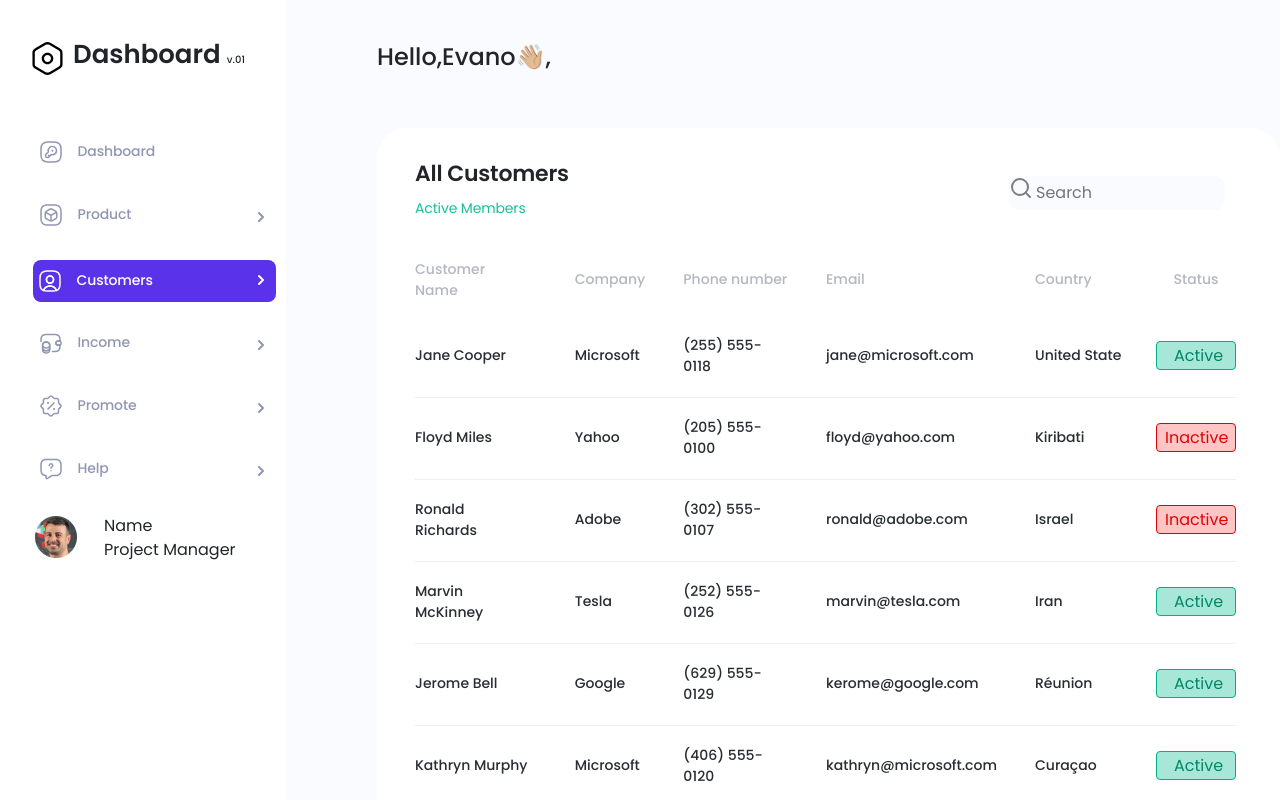
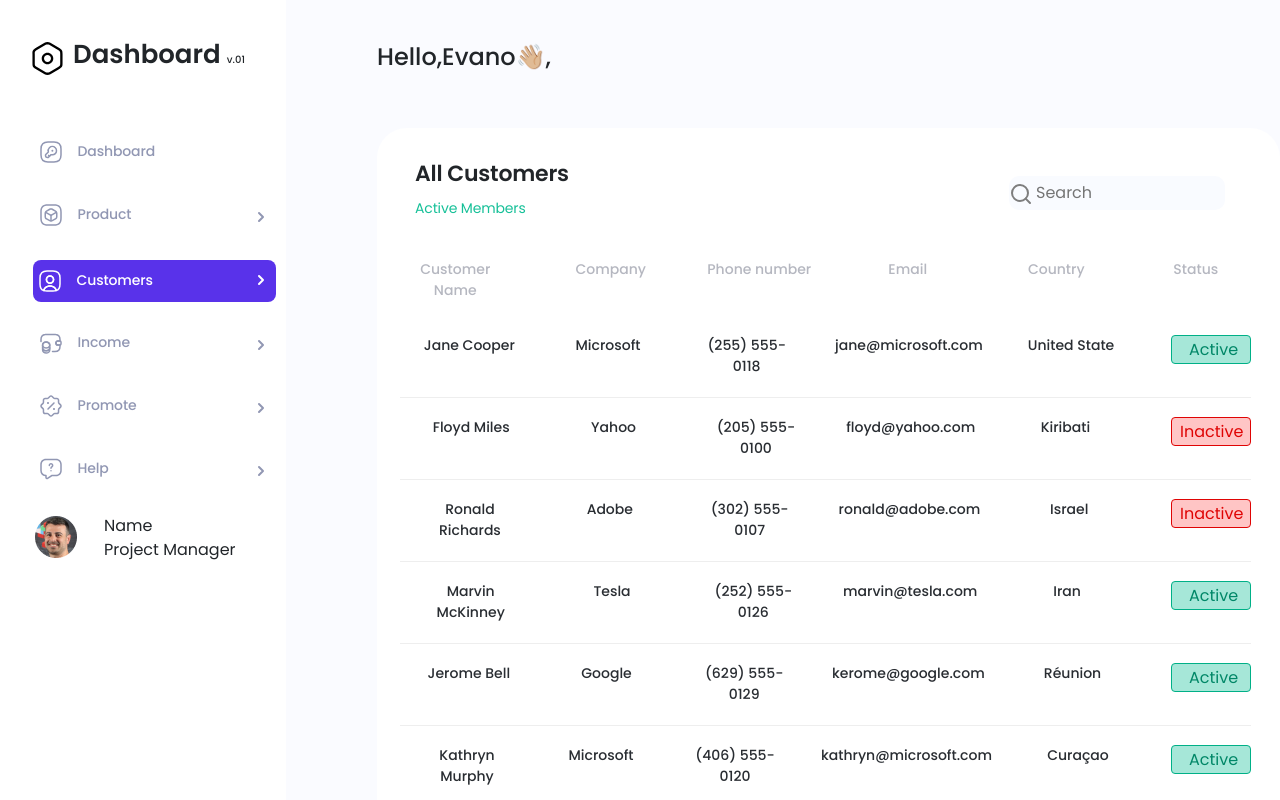
Before and after one commit to Totemy/dashboard-app, a Vue app: page / in a window 1280 px wide. Shown: the top 800 px of the page. Built offline with nearby package versions, Linux system fonts and the light colour scheme.

Commit message:
Restyle of table first generate

```diff
--- a/src/components/Customers.vue
+++ b/src/components/Customers.vue
@@ -18,24 +18,25 @@
     </div>
 
     <div class="table-wrapper table-responsive">
-      <table class="table">
-        <tr>
-          <th scope="col">Customer Name</th>
-          <th scope="col">Company</th>
-          <th scope="col">Phone number</th>
-          <th scope="col">Email</th>
-          <th scope="col">Country</th>
-          <th scope="col">Status</th>
-        </tr>
-        <tr v-for="(product, index) in products" :key="index">
-          <td>
+      <div class="table">
+        <div class="row">
+          <div class="col table__th">Customer Name</div>
+          <div class="col table__th">Company</div>
+          <div class="col table__th">Phone number</div>
+          <div class="col table__th">Email</div>
+          <div class="col table__th">Country</div>
+          <div class="col table__th">Status</div>
+        </div>
+        <div class="row" v-for="(product, index) in products" :key="index">
+          <TableHeader class=" col d-none"></TableHeader>
+          <div class="col table__td">
             {{ product.name }}
-          </td>
-          <td>{{ product.company }}</td>
-          <td>{{ product.phone }}</td>
-          <td>{{ product.email }}</td>
-          <td>{{ product.country }}</td>
-          <td>
+          </div>
+          <div class="col table__td">{{ product.company }}</div>
+          <div class="col table__td">{{ product.phone }}</div>
+          <div class="col table__td">{{ product.email }}</div>
+          <div class="col table__td">{{ product.country }}</div>
+          <div class="col table__td">
             <button
               class="btn"
               :class="{
@@ -45,9 +46,9 @@
             >
               {{ product.status }}
             </button>
-          </td>
-        </tr>
-      </table>
+          </div>
+        </div>
+      </div>
     </div>
     <div class="page__header">
       <div class="page__info">Showing data 1 to 8 of 256K entries</div>
@@ -89,8 +90,12 @@
   </div>
 </template>
 <script>
+import TableHeader from "@/components/TableHeader.vue";
 import productsData from "@/json/products.json";
 export default {
+  components: {
+    TableHeader
+  },
   data() {
     return {
       products: []
--- /dev/null
+++ b/src/components/TableHeader.vue
@@ -0,0 +1,24 @@
+<template>
+  <div class="table">
+    <div>
+      <div class="col-lg-12">
+        Customer Name
+      </div>
+      <div class="col-lg-12">
+        Company
+      </div>
+      <div class="col-lg-12">
+        Phone number
+      </div>
+      <div class="col-lg-12">
+        Email
+      </div>
+      <div class="col-lg-12">
+        Country
+      </div>
+      <div class="col-lg-12">
+        Status
+      </div>
+    </div>
+  </div>
+</template>
--- a/src/styles/_icons.scss
+++ b/src/styles/_icons.scss
@@ -6,10 +6,15 @@
     &-search{
       &:before {
         position: absolute;
-        background-image: url(/public/images/customers/search.svg);
+        background-image: url(/images/customers/search.svg);
         width: 24px;
         height: 24px;
+        top: 6px;
         display: block;
+        @include media-breakpoint-down(md){
+          top: 25px;
+          left: 22px;
+        }
       }
     }
     &-chevron{
--- a/src/styles/_navbar.scss
+++ b/src/styles/_navbar.scss
@@ -102,7 +102,7 @@
     }
     i{
         display: block;
-        text-align: right;
+        text-align: center;
     }
   }
 }
--- a/src/styles/_table.scss
+++ b/src/styles/_table.scss
@@ -1,10 +1,14 @@
 .table{
+    .row{
+        //justify-content: space-around;
+    }
 
-    th, td{
+    &__th, &__td{
         font-weight: 500;
         font-size: 14px;
         vertical-align: middle;
         border-top: none;
+        text-align: center;
         &:first-child{
             padding-left: 0px;
             padding-right: 26px;
@@ -14,14 +18,14 @@
             padding-left: 10px;
         }
     }
-    th{
+    &__th{
         color: #B5B7C0;
         padding: 32px 19px 15px 19px;
         &:last-child{
             text-align: center;
         }
     }
-    td{
+    &__td{
         border-bottom: 1px solid #EEEEEE;
         color: #292D32;
         padding: 19px 19px 20px 19px;
```
